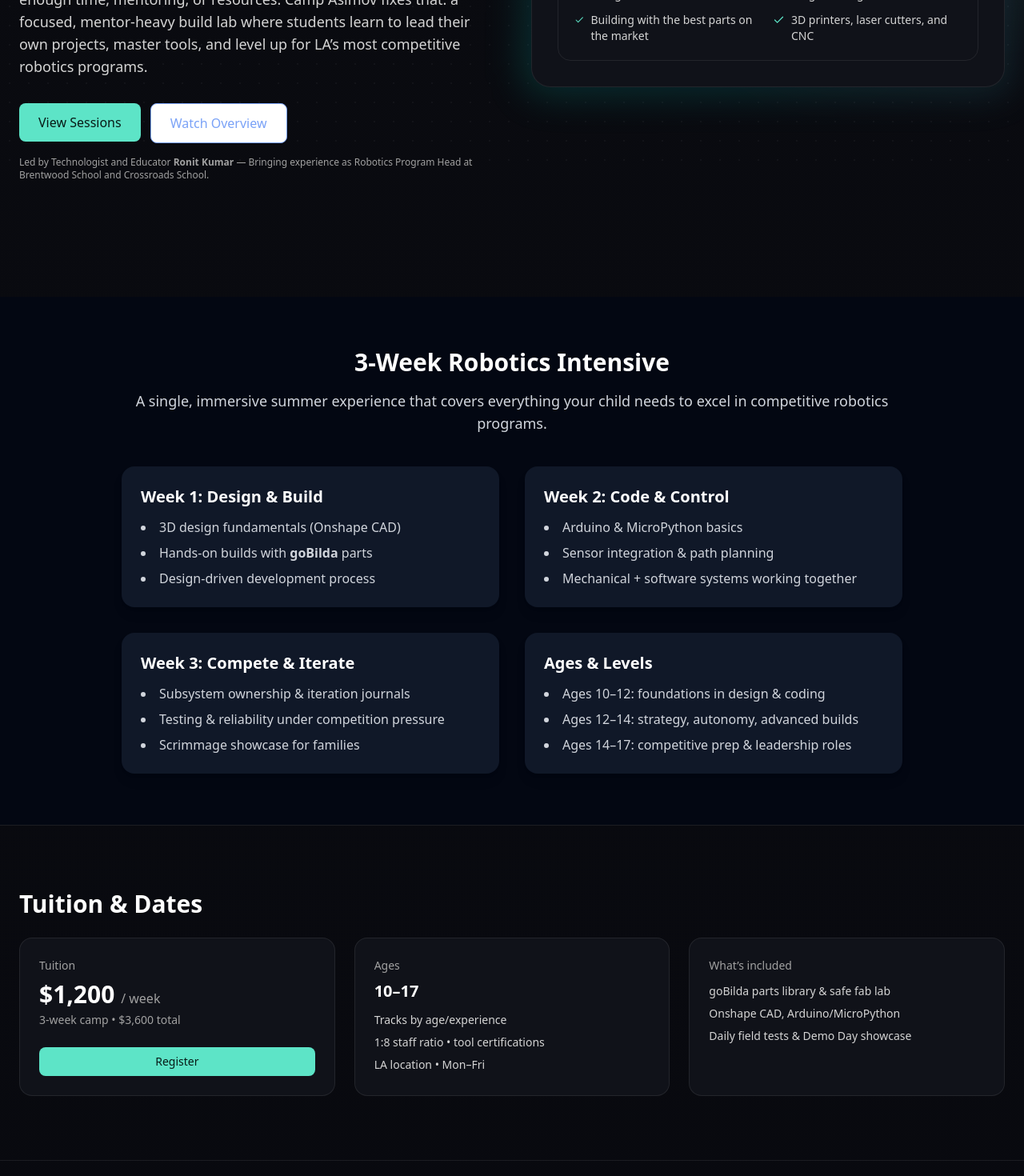
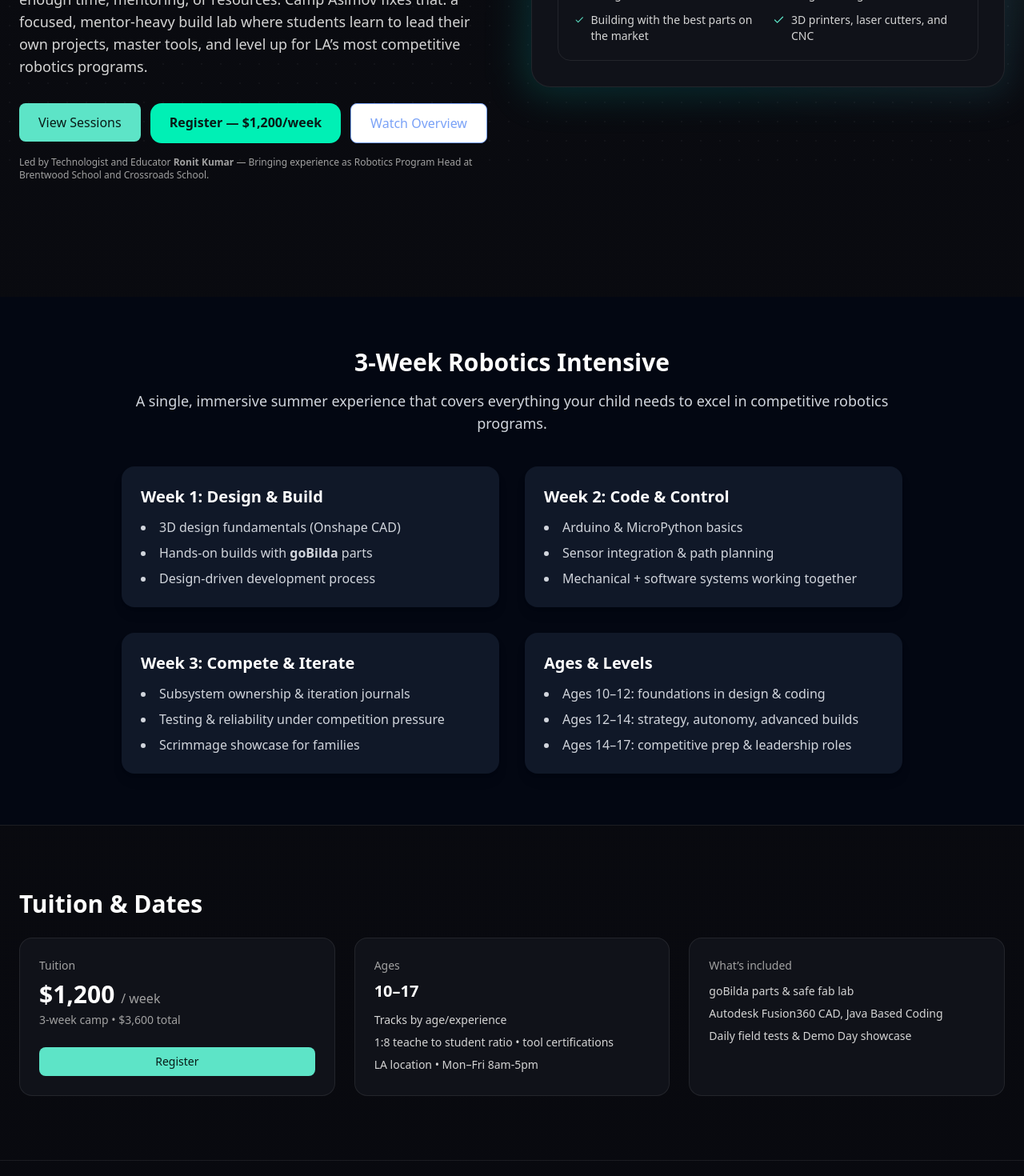
Before and after one commit to KingKumar/camp-asimov, a Next.js app: page / in a window 1280 px wide. Shown: the part 580-2050 px from the top of the page at 80% size. Built offline with nearby package versions, Linux system fonts and the light colour scheme.

Commit message:
Update AsimovLanding.tsx

```diff
--- a/components/AsimovLanding.tsx
+++ b/components/AsimovLanding.tsx
@@ -132,6 +132,13 @@ export default function AsimovCampLanding() {
               <Button size="lg" className="px-6 py-6 text-base" style={{ backgroundColor: ink.accent, color: "#081b17" }}>
                 View Sessions
               </Button>
+              <a
+                href="#pricing"
+                className="px-6 py-3 rounded-xl font-semibold"
+                style={{ backgroundColor: "#00f0b5", color: "#081b17" }}
+                >
+                Register — $1,200/week
+                </a>
               <Button size="lg" variant="outline" className="px-6 py-6 text-base border"
                 style={{ borderColor: ink.accent2, color: ink.accent2 }}>
                 Watch Overview
@@ -239,15 +246,15 @@ export default function AsimovCampLanding() {
               <div className="mt-2 text-xl font-semibold">10–17</div>
               <ul className="mt-3 space-y-2 text-sm text-neutral-300">
                 <li>Tracks by age/experience</li>
-                <li>1:8 staff ratio • tool certifications</li>
-                <li>LA location • Mon–Fri</li>
+                <li>1:8 teache to student ratio • tool certifications</li>
+                <li>LA location • Mon–Fri 8am-5pm</li>
               </ul>
             </div>
             <div className="rounded-2xl border p-6" style={{ borderColor: ink.line, background: ink.surface }}>
               <div className="text-neutral-400 text-sm">What’s included</div>
               <ul className="mt-3 space-y-2 text-sm text-neutral-300">
-                <li>goBilda parts library & safe fab lab</li>
-                <li>Onshape CAD, Arduino/MicroPython</li>
+                <li>goBilda parts  & safe fab lab</li>
+                <li>Autodesk Fusion360 CAD, Java Based Coding</li>
                 <li>Daily field tests & Demo Day showcase</li>
               </ul>
             </div>
@@ -369,6 +376,10 @@ export default function AsimovCampLanding() {
           </div>
         </div>
       </footer>
+
+      <p className="text-xs text-neutral-400">
+  Camp Asimov is not affiliated with, or endorsed by, the estate of Isaac Asimov.
+    </p>
     </div>
   );
 }
```
